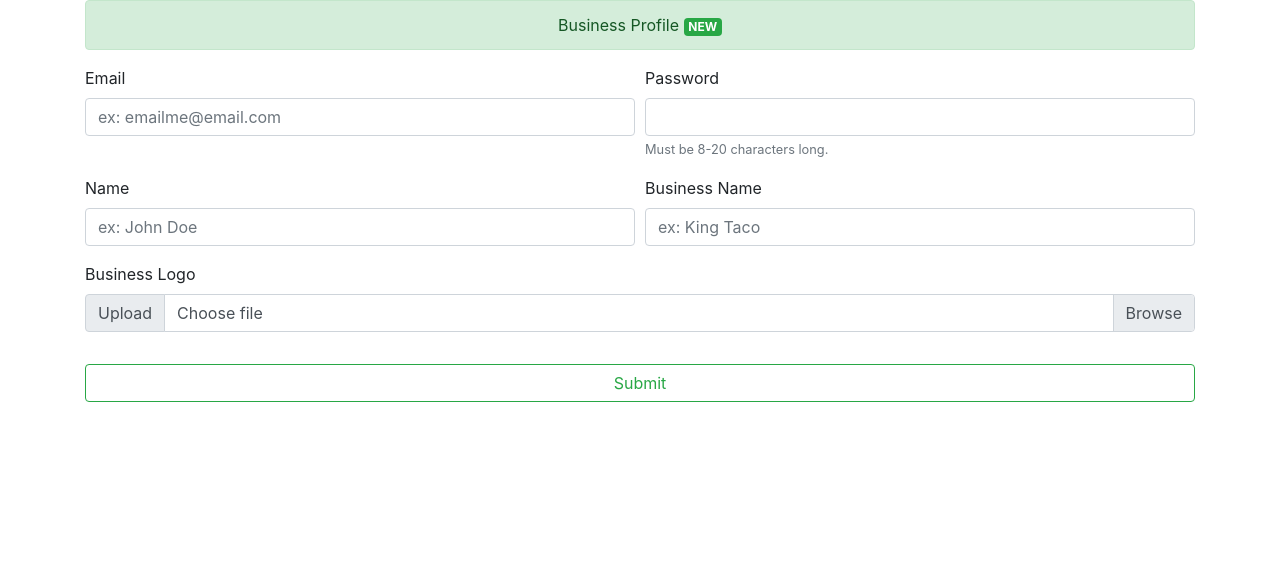
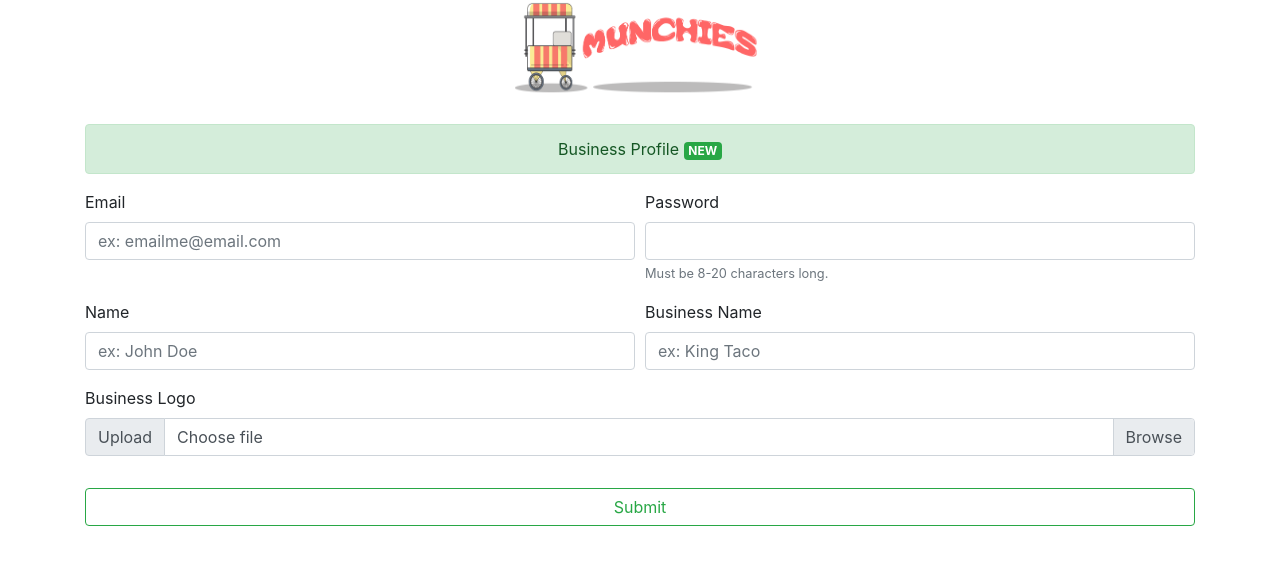
Before and after one commit to c811k/Munchies-Map, a website: page app/public/signup.html in a window 1280 px wide. Drawn offline with nearby package versions, Linux system fonts and the light colour scheme.

Commit message:
business logo on signup page

```diff
--- a/app/public/signup.html
+++ b/app/public/signup.html
@@ -9,6 +9,10 @@
 
 </head>
 <body>
+    <div class="text-center">
+        <img class="mb-4" src="assets/images/logomunchcies.png" alt="logo" width="250" height="100">
+    </div>
+
     <div class="container">
         <div class="row">
             <div class="col-md-12">
```
Also changed, not shown: app/public/login.html (+6 -1 lines).
